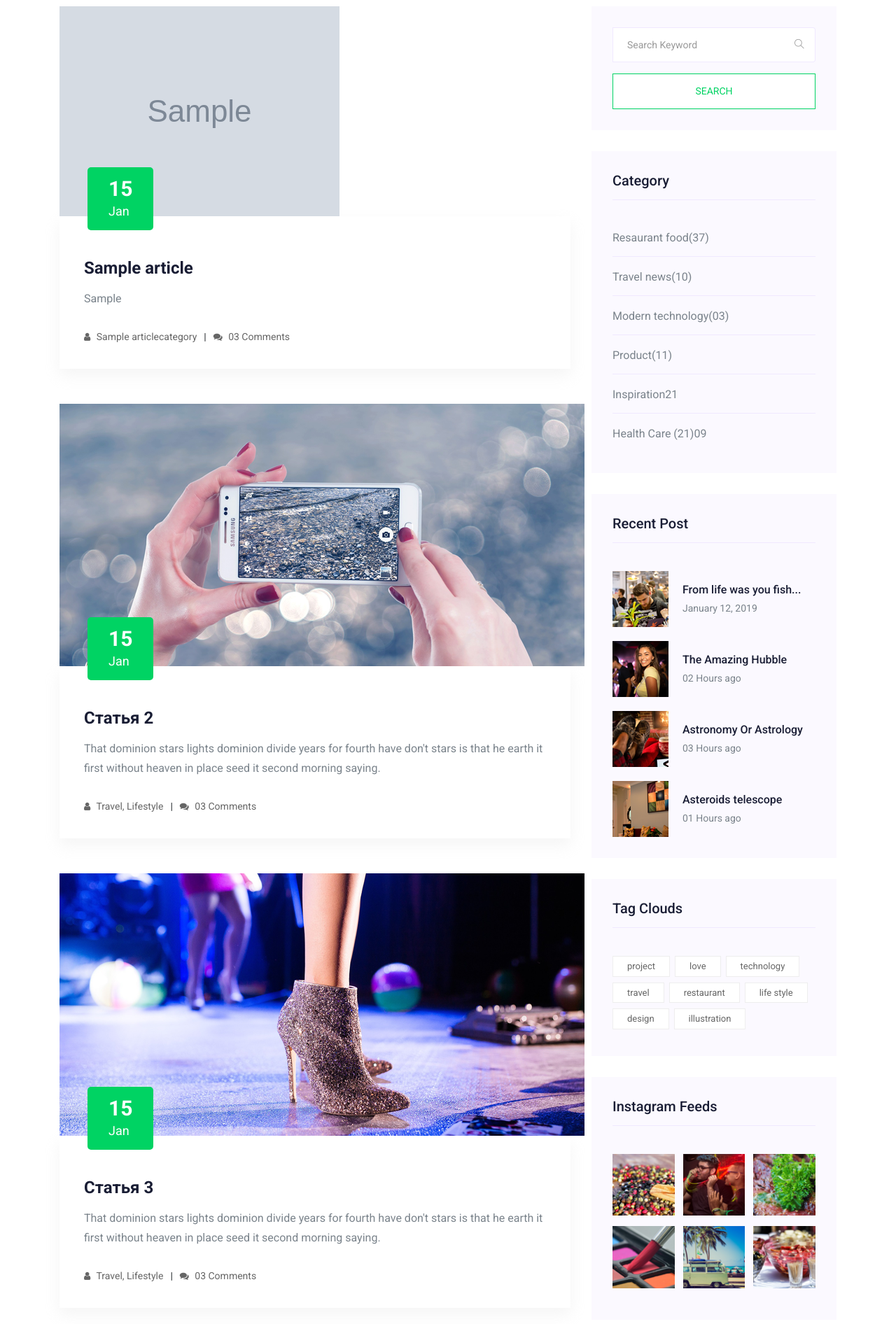
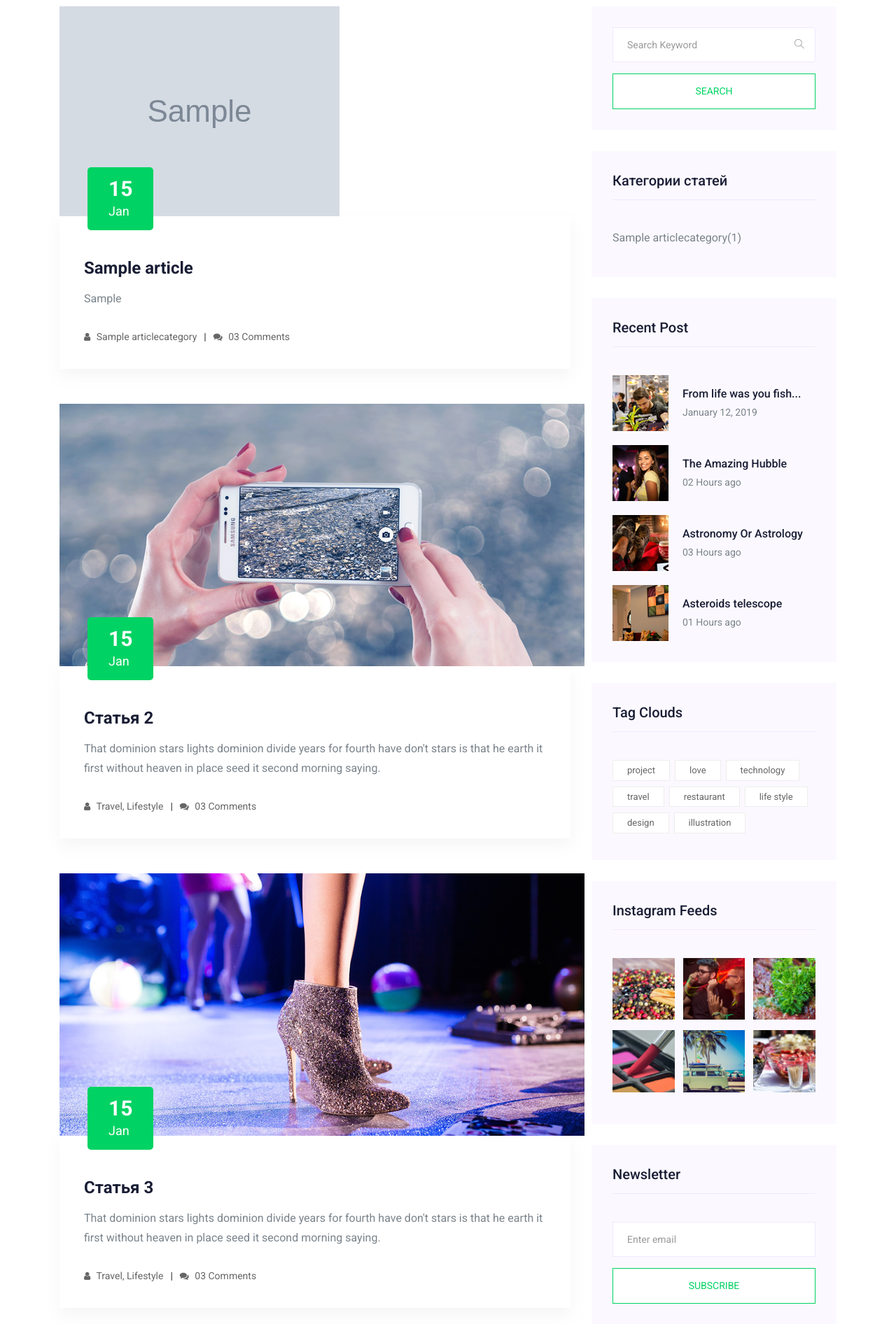
Before and after one commit to hodasman/SmartStaff, a Django app: page /mainapp/articles/ in a window 1280 px wide. Shown: the part 462-2354 px from the top of the page at 70% size. Run offline with Django 3.2, Linux system fonts and the light colour scheme; tables that the repository leaves empty hold one stand-in row (values such as "Sample post"); grey boxes marked "Sample" are stand-in pictures; some libraries are stand-ins or nearby versions.

Commit message:
На странице со списком статей добавил колонку со списком категорий

```diff
--- a/mainapp/models.py
+++ b/mainapp/models.py
@@ -40,6 +40,10 @@ class ArticleCategory(models.Model):
 
     def __str__(self) -> str:
         return f"{self.title}"
+
+    def qty_articles_in_category(self):
+        qty = len(Articles.objects.filter(category__slug=self.slug, deleted=False))
+        return qty
 
 
 class DeviceCategory(models.Model):
--- a/mainapp/templates/mainapp/articles_list.html
+++ b/mainapp/templates/mainapp/articles_list.html
@@ -182,44 +182,17 @@
                         </aside>
 
                         <aside class="single_sidebar_widget post_category_widget">
-                            <h4 class="widget_title">Category</h4>
+                            <h4 class="widget_title">Категории статей</h4>
                             <ul class="list cat-list">
+                                {% for item in all_categories %}
                                 <li>
-                                    <a href="#" class="d-flex">
-                                        <p>Resaurant food</p>
-                                        <p>(37)</p>
+                                    <a href="{% url 'mainapp:articles_category' cat_slug=item.slug %}" class="d-flex">
+                                        <p>{{item.title}}</p>
+                                        <p>({{item.qty_articles_in_category}})</p>
                                     </a>
                                 </li>
-                                <li>
-                                    <a href="#" class="d-flex">
-                                        <p>Travel news</p>
-                                        <p>(10)</p>
-                                    </a>
-                                </li>
-                                <li>
-                                    <a href="#" class="d-flex">
-                                        <p>Modern technology</p>
-                                        <p>(03)</p>
-                                    </a>
-                                </li>
-                                <li>
-                                    <a href="#" class="d-flex">
-                                        <p>Product</p>
-                                        <p>(11)</p>
-                                    </a>
-                                </li>
-                                <li>
-                                    <a href="#" class="d-flex">
-                                        <p>Inspiration</p>
-                                        <p>21</p>
-                                    </a>
-                                </li>
-                                <li>
-                                    <a href="#" class="d-flex">
-                                        <p>Health Care (21)</p>
-                                        <p>09</p>
-                                    </a>
-                                </li>
+                                {% endfor %}
+
                             </ul>
                         </aside>
 
--- a/mainapp/views.py
+++ b/mainapp/views.py
@@ -47,7 +47,7 @@ class ArticlesListView(ListView):
 
     def get_context_data(self, **kwargs):
         context = super(ArticlesListView, self).get_context_data(**kwargs)
-        print(context)
+        context["all_categories"] = mainapp_models.ArticleCategory.objects.all()
         return context
 
 
@@ -65,7 +65,7 @@ class ArticlesCategory(ListView):
     template_name = "mainapp/articles_list.html"
 
     def get_queryset(self):
-        """cat__slug – это способ обращения к слагу таблицы ArticlesCategory через объект category модели Articles
+        """cat__slug – это способ обращения к слагу таблицы ArticleCategory через объект category модели Articles
         функция выдает объект QuerySet с выборкой по категории"""
         return mainapp_models.Articles.objects.filter(category__slug=self.kwargs["cat_slug"], deleted=False)
 
@@ -74,6 +74,7 @@ class ArticlesCategory(ListView):
         context["cat_name"] = mainapp_models.ArticleCategory.objects.get(
             slug=self.kwargs["cat_slug"]
         ).title  # Получение названия категории
+        context["all_categories"] = mainapp_models.ArticleCategory.objects.all()
         return context
 
 
```
